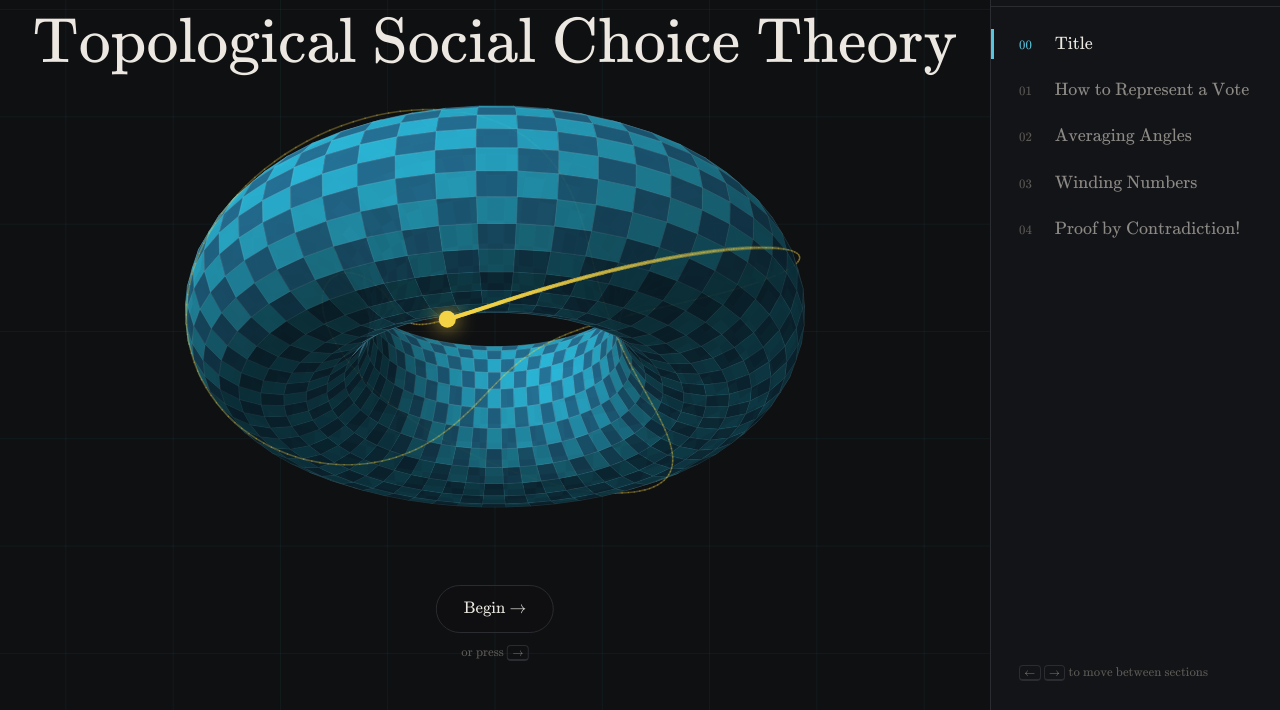
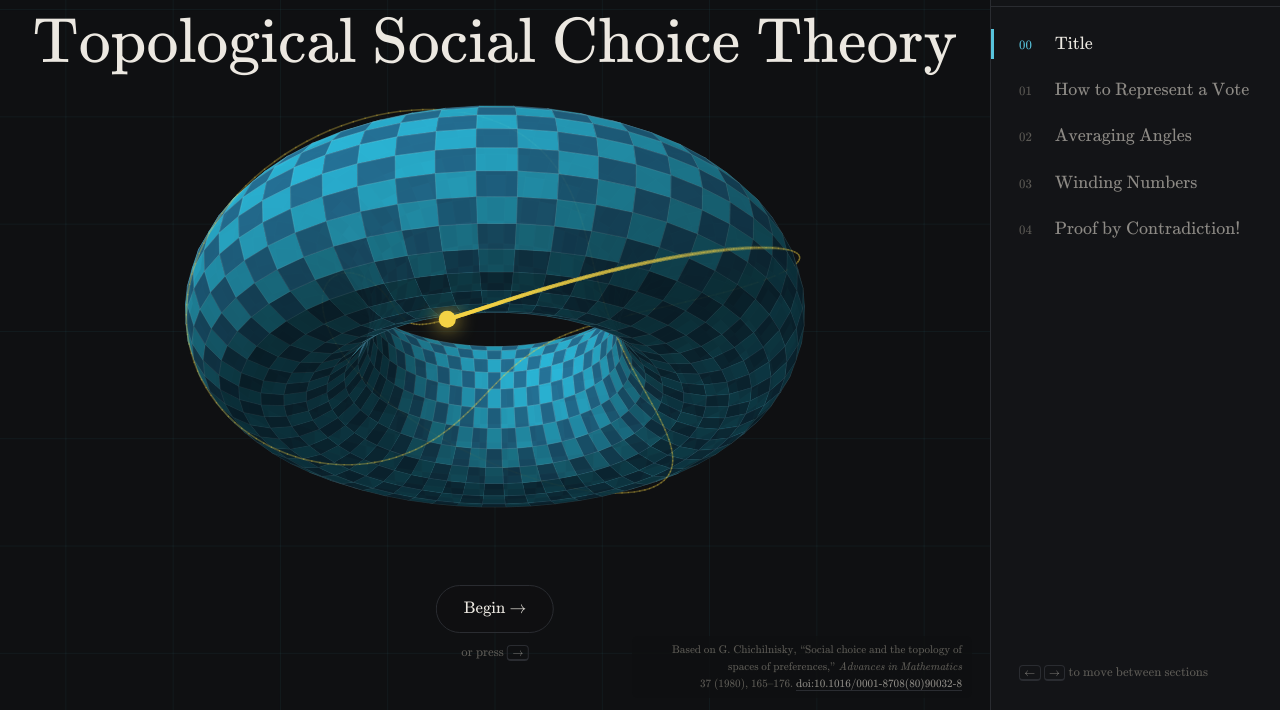
Before and after one commit to MerpTime/topological-social-choice, a plain HTML site: page index.html in a window 1280 px wide. Shown: the part 90-800 px from the top of the page. Drawn offline with nearby package versions, Linux system fonts and the light colour scheme; animation ran at ten frames a second.

Commit message:
Add a citation of Chichilnisky's original paper on every section
Co-Authored-By: Claude Opus 5.5 <noreply@anthropic.com>

```diff
--- a/css/style.css
+++ b/css/style.css
@@ -427,6 +427,28 @@ kbd {
 }
 .proof-fig.show-notes .proof-note { opacity: 1; }
 
+/* =========================================================================
+   CITATION (fixed, bottom right of the reading area, on every section)
+   ========================================================================= */
+.citation {
+  position: fixed;
+  right: calc(var(--menu-w) + 18px);
+  bottom: 12px;
+  z-index: 15;
+  max-width: 340px;
+  margin: 0;
+  padding: 6px 10px;
+  font-size: .7rem;
+  line-height: 1.45;
+  color: var(--text-faint);
+  text-align: right;
+  background: rgba(15, 16, 18, .82);
+  border-radius: 6px;
+}
+.citation cite { font-style: italic; }
+.citation a { color: var(--text-muted); text-decoration: none; border-bottom: 1px solid var(--line); }
+.citation a:hover { color: var(--accent); border-color: var(--accent); }
+
 /* The S¹ read-out under the figure */
 .s1-panel {
   display: grid;
@@ -665,7 +687,8 @@ kbd {
     transition: transform .3s var(--ease), opacity .2s;
   }
 
-  .page__inner { padding: 88px 16px 64px; }
+  .page__inner { padding: 88px 16px 110px; }
+  .citation { right: 10px; left: 10px; bottom: 8px; max-width: none; font-size: .64rem; }
   .figure__canvas { aspect-ratio: 1; }
   .figure__hint { display: none; }
   .axioms, .avg-demo__panels, .wind-demo__panels, .torus-demo { grid-template-columns: 1fr; }
--- a/index.html
+++ b/index.html
@@ -309,6 +309,12 @@
       </section>
     </main>
 
+    <p class="citation">
+      Based on G. Chichilnisky, &ldquo;Social choice and the topology of spaces of preferences,&rdquo;
+      <cite>Advances in Mathematics</cite> <span class="nowrap">37 (1980), 165&ndash;176.</span>
+      <a href="https://doi.org/10.1016/0001-8708(80)90032-8" target="_blank" rel="noopener">doi:10.1016/0001-8708(80)90032-8</a>
+    </p>
+
     <button class="menu-toggle" type="button" aria-controls="menu" aria-expanded="false" aria-label="Open sections menu">
       <span></span><span></span><span></span>
     </button>
```
